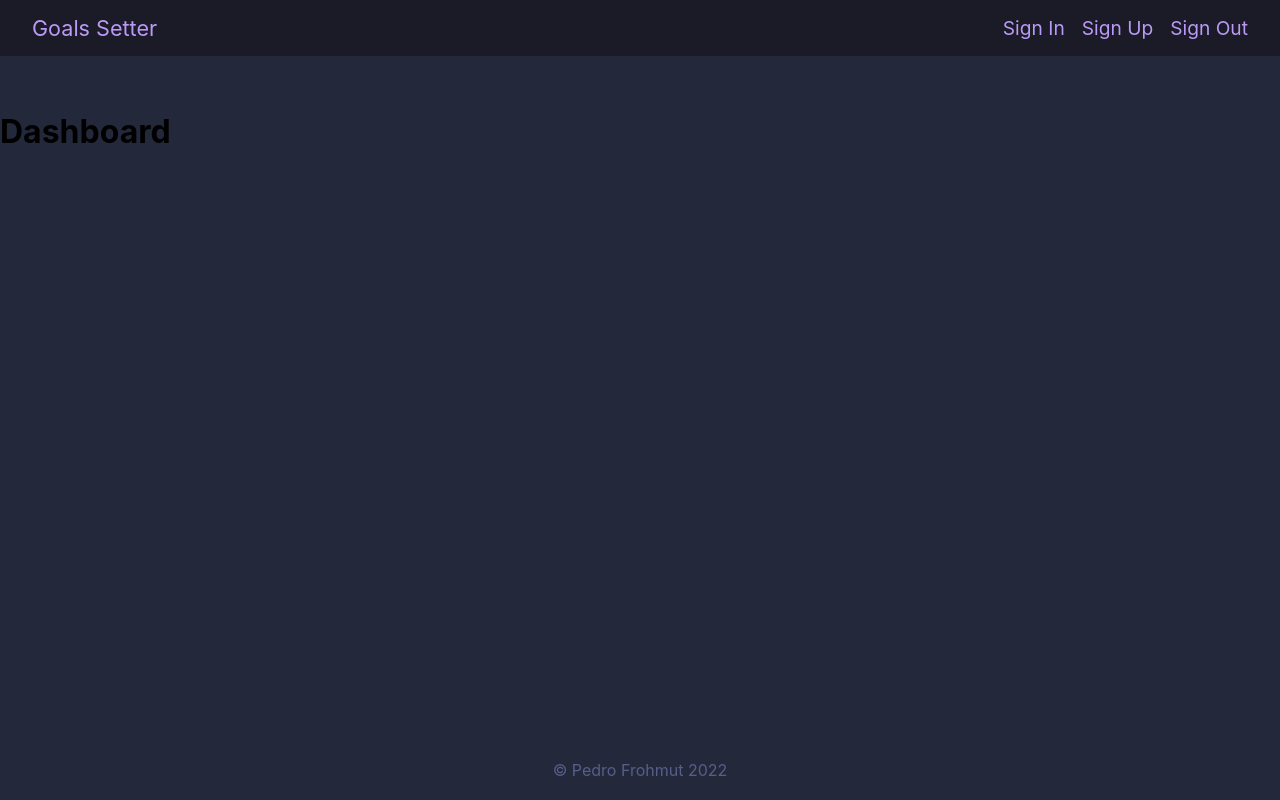
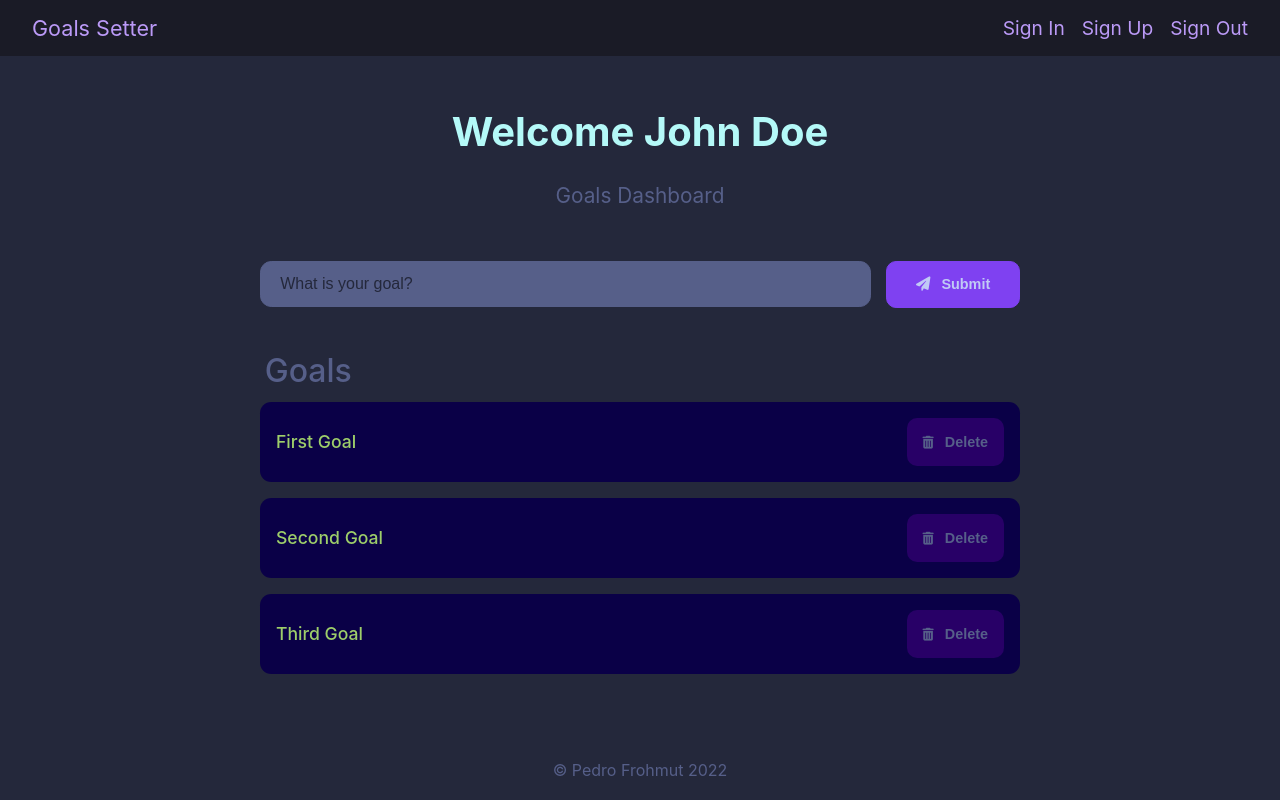
Before and after one commit to pedrofrohmut/mern-stack, a Vue app in the folder frontend-vuejs/: page / in a window 1280 px wide. Built offline with nearby package versions, Linux system fonts and the light colour scheme.

Commit message:
Vue Dashboard

```diff
--- /dev/null
+++ b/frontend-vuejs/src/components/AddGoalForm.vue
@@ -0,0 +1,45 @@
+<script lang="ts">
+import { defineComponent } from "vue"
+
+export default defineComponent({
+  name: "AddGoalForm",
+  props: {
+    userId: String
+  },
+  data: () => ({
+    text: "",
+    isSubmitted: false
+  }),
+  methods: {
+    handleAddGoal(e: any) {
+      this.isSubmitted = true
+      e.preventDefault()
+      this.$emit("addGoal", this.text)
+      this.text = ""
+      setTimeout(() => {
+        this.isSubmitted = false
+      }, 2000)
+    }
+  }
+})
+</script>
+
+<template>
+  <section class="form">
+    <form @submit="handleAddGoal">
+      <div class="form-inline-group">
+        <input
+          type="text"
+          class="form-text"
+          v-model="text"
+          placeholder="What is your goal?"
+          required
+          min="3"
+        />
+        <button type="submit" class="btn" :disabled="isSubmitted && 'disabled'">
+          <i class="fa-solid fa-paper-plane"></i> Submit
+        </button>
+      </div>
+    </form>
+  </section>
+</template>
--- /dev/null
+++ b/frontend-vuejs/src/components/GoalList.vue
@@ -0,0 +1,67 @@
+<script lang="ts">
+import { defineComponent } from "vue"
+
+export default defineComponent({
+  name: "GoalList",
+  props: {
+    goals: Array
+  }
+})
+</script>
+
+<template>
+  <div class="goals" v-if="goals.length > 0">
+    <div class="goals-title">Goals</div>
+    <div :key="goal.id" v-for="goal in goals" class="goals-container">
+      <div class="goal">
+        <div class="content">{{ goal.text }}</div>
+        <button class="btn" @click="$emit('deleteGoal')">
+          <i class="fa-solid fa-trash-can"></i> Delete
+        </button>
+      </div>
+    </div>
+  </div>
+</template>
+
+<style scoped>
+.goals {
+  margin: 2rem 0;
+}
+
+.goals .goals-title {
+  color: var(--gray-500);
+  font-size: 2rem;
+  font-weight: 500;
+  padding: 1.2rem 0 1.2rem 0.3rem;
+}
+
+.goal {
+  background-color: var(--bDarkBlue);
+  color: var(--black);
+  margin: 0 0 1rem 0;
+  border: 0;
+  border-radius: var(--borderRadius);
+  padding: 1rem;
+  display: flex;
+  align-items: center;
+}
+
+.goal div {
+  flex: 1;
+  font-size: 1.1rem;
+  color: var(--green);
+  font-weight: 500;
+}
+
+.goal button {
+  background-color: var(--blue-100);
+  border: 0;
+  color: var(--gray-500);
+  padding: 1rem;
+  font-size: 0.9rem;
+}
+
+.goal i {
+  font-size: 0.8rem;
+}
+</style>
--- /dev/null
+++ b/frontend-vuejs/src/components/Spinner.vue
@@ -0,0 +1,31 @@
+<script lang="ts">
+import { defineComponent } from "vue"
+
+export default defineComponent({
+  name: "Spinner"
+})
+</script>
+
+<template>
+  <div className="loadingSpinnerContainer">
+    Loading...
+  </div>
+</template>
+
+<style scoped>
+.loadingSpinnerContainer {
+  position: fixed;
+  top: 0;
+  right: 0;
+  bottom: 0;
+  left: 0;
+  background-color: rgba(0, 0, 0, 0.5);
+  z-index: 5000;
+  display: flex;
+  justify-content: center;
+  align-items: center;
+
+  color: var(--purple);
+  font-size: 2.5rem;
+}
+</style>
--- a/frontend-vuejs/src/pages/Dashboard.vue
+++ b/frontend-vuejs/src/pages/Dashboard.vue
@@ -1,11 +1,55 @@
 <script lang="ts">
 import { defineComponent } from "vue"
 
+import AddGoalForm from "../components/AddGoalForm.vue"
+import Spinner from "../components/Spinner.vue"
+import GoalList from "../components/GoalList.vue"
+
+type Goal = { id: string; text: string; userId: string }
+
+const myGoals: Partial<Goal>[] = [
+  { id: "1", text: "First Goal", userId: "123" },
+  { id: "2", text: "Second Goal", userId: "123" },
+  { id: "3", text: "Third Goal", userId: "123" }
+]
+
 export default defineComponent({
-  name: "DashboardPage"
+  name: "DashboardPage",
+  components: { AddGoalForm, Spinner, GoalList },
+  data: () => ({
+    isLoading: true,
+    goals: [] as Partial<Goal>[],
+    user: {
+      id: "123",
+      name: "John Doe"
+    }
+  }),
+  methods: {
+    handleAddGoal(text: string) {
+      console.log("Goal", text)
+    }
+  },
+  mounted() {
+    setTimeout(() => {
+      this.isLoading = false
+      this.goals = myGoals
+    }, 2000)
+  }
 })
 </script>
 
 <template>
-  <h1>Dashboard</h1>
+  <div class="container">
+    <section class="heading">
+      <h1 class="page-title">Welcome {{ user ? user.name : "" }}</h1>
+      <p>Goals Dashboard</p>
+    </section>
+    <AddGoalForm :userId="user.id" @addGoal="handleAddGoal" />
+    <div v-if="isLoading">
+      <Spinner />
+    </div>
+    <div v-else>
+      <GoalList :goals="goals" />
+    </div>
+  </div>
 </template>
--- a/frontend-vuejs/src/style.css
+++ b/frontend-vuejs/src/style.css
@@ -16,6 +16,7 @@
   --blueGreen: #73daca;
   --lightBlueGreen: #b4f9f8;
   --blue: #2ac3de;
+  --blue-100: #280067;
   --lightBlue: #7dcfff;
   --grayBlue: #7aa2f7;
   --purple: #bb9af7;
@@ -71,7 +72,7 @@ p {
 }
 
 .container {
-  margin: 0 auto;
+  margin: 2rem auto;
   max-width: 760px;
   width: 80%;
 }
@@ -109,12 +110,17 @@ section.heading p {
   border-radius: var(--borderRadius);
   background-color: var(--darkPurple);
   color: var(--gray-200);
+  cursor: pointer;
 }
 
 .btn:disabled {
   background-color: var(--gray-600);
   border: 1px solid var(--gray-600);
   color: var(--gray-500);
+}
+
+.btn i {
+  margin: 0 7px 0 0;
 }
 
 .form-text {
@@ -149,3 +155,17 @@ section.heading p {
 .form-group button[type="submit"] {
   margin-top: 0.6em;
 }
+
+.form-inline-group {
+  display: flex;
+  align-items: center;
+}
+
+.form-inline-group input {
+  flex: 1;
+  margin-right: 15px;
+}
+
+.form-inline-group button {
+  padding: 1em 2em;
+}
```
